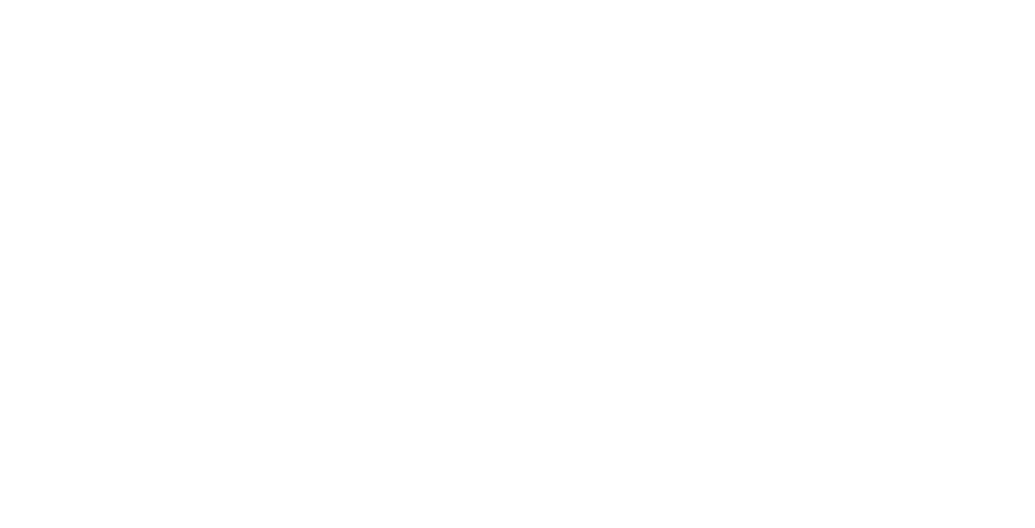
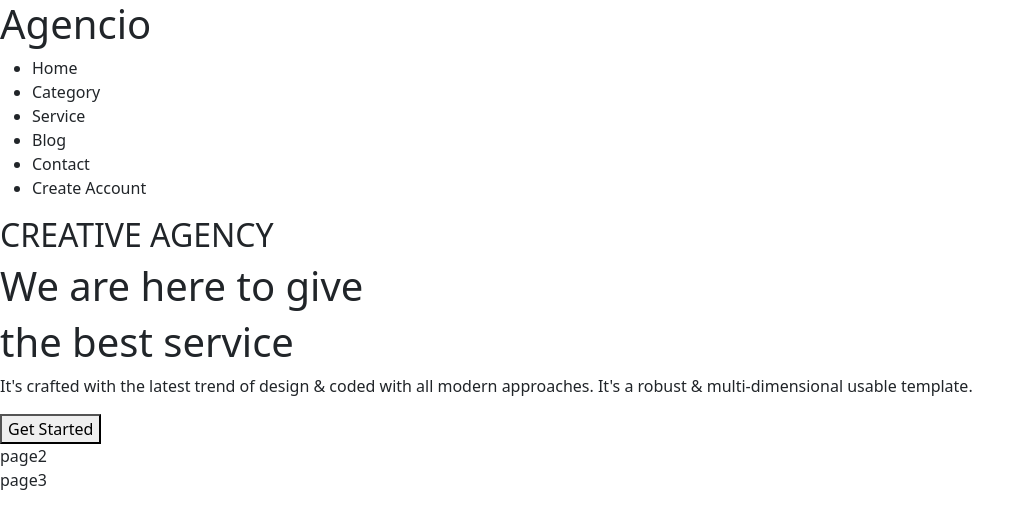
Before and after one commit to Kritsiri-nd/Project-Few, a plain HTML site: page index.html in a window 1280 px wide. Shown: the whole page, without its empty margins (0-1035 px from the left). Drawn offline with nearby package versions, Linux system fonts and the light colour scheme.

Commit message:
add header

```diff
--- a/index.html
+++ b/index.html
@@ -8,6 +8,39 @@
 </head>
 <body>
   <!-- Few Code-->
+<header>
+   <nav>
+    <h1>Agencio</h1>
+    <ul>
+      <li>Home</li>
+      <li>Category</li>
+      <li>Service</li>
+      <li>Blog</li>
+      <li>Contact</li>
+      <li>Create Account</li>
+    </ul>
+   </nav>
+</header>
+
+<!-- page 1 -->
+<div>
+  <h2>CREATIVE AGENCY</h2>
+  <h1>We are here to give</h1>
+  <h1>the best service</h1>
+  <p>It's crafted with the latest trend of design & coded with all modern approaches. It's a robust & multi-dimensional usable template.</p>
+  <button type="submit">Get Started</button>
+</div>
+
+
+
+
+
+<div>page2</div>
+<div>page3</div>
+
+
+
+
 
 
 
```
